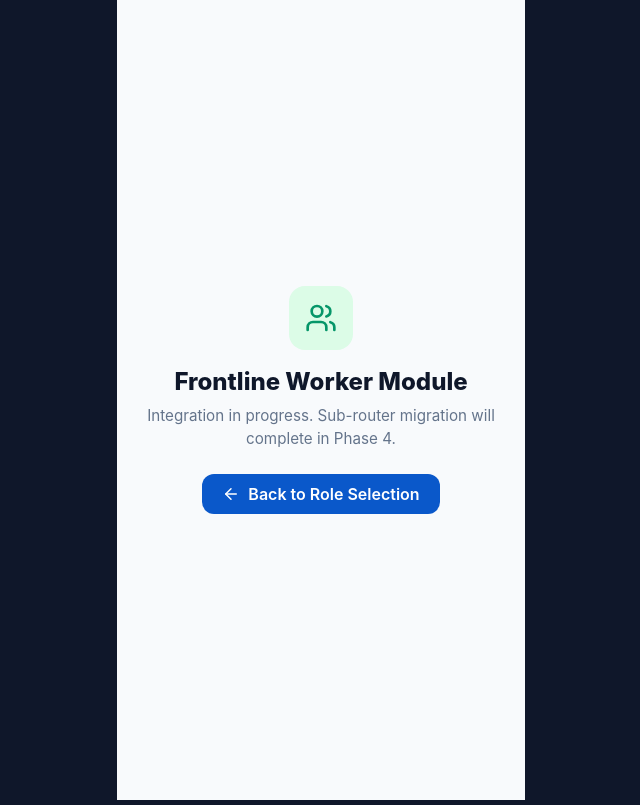
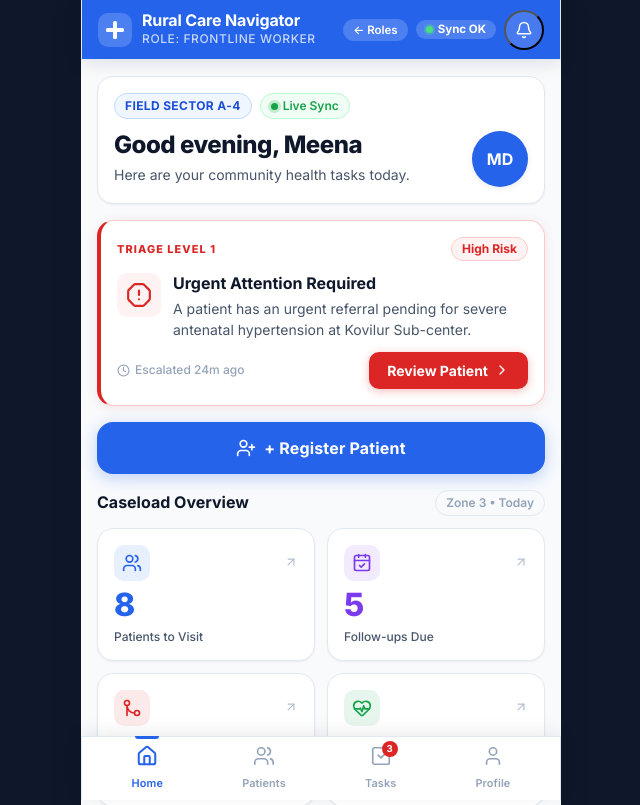
Before and after one commit to kpakaash-rgb/sih26133-rural-care-navigator, a React (Vite) app in the folder frontend/: page /worker/home in a window 1280 px wide. Shown: the top 805 px of the page, without its empty margins (319-959 px from the left). Built offline with nearby package versions, Linux system fonts and the light colour scheme.

Commit message:
feat: integrate worker app into unified PWA

```diff
--- a/frontend/src/App.jsx
+++ b/frontend/src/App.jsx
@@ -1,73 +1,9 @@
 import React from 'react'
-import { Routes, Route, Navigate, useNavigate } from 'react-router-dom'
-import { Users, ArrowLeft } from 'lucide-react'
+import { Routes, Route, Navigate } from 'react-router-dom'
 import RoleSelection from './pages/RoleSelection'
 import PatientApp from './pages/patient/PatientApp'
 import DoctorPlaceholder from './pages/doctor/DoctorPlaceholder'
-
-/**
- * Temporary Frontline Worker Module placeholder.
- * Replaced in Phase 4 when Worker routing is un-nested and integrated.
- */
-function WorkerPlaceholder() {
-  const navigate = useNavigate()
-
-  return (
-    <div style={{
-      minHeight: '100vh',
-      display: 'flex',
-      flexDirection: 'column',
-      alignItems: 'center',
-      justifyContent: 'center',
-      padding: '24px',
-      background: '#F8FAFC',
-      fontFamily: 'Inter, sans-serif',
-      textAlign: 'center',
-    }}>
-      <div style={{
-        width: 64,
-        height: 64,
-        borderRadius: 16,
-        background: '#DCFCE7',
-        color: '#059669',
-        display: 'flex',
-        alignItems: 'center',
-        justifyContent: 'center',
-        marginBottom: 16,
-      }}>
-        <Users size={32} />
-      </div>
-
-      <h1 style={{ fontSize: '1.5rem', fontWeight: 800, color: '#0F172A', marginBottom: 8 }}>
-        Frontline Worker Module
-      </h1>
-
-      <p style={{ color: '#64748B', maxWidth: 360, marginBottom: 24, fontSize: '0.95rem', lineHeight: 1.5 }}>
-        Integration in progress. Sub-router migration will complete in Phase 4.
-      </p>
-
-      <button
-        type="button"
-        onClick={() => navigate('/')}
-        style={{
-          display: 'inline-flex',
-          alignItems: 'center',
-          gap: 8,
-          padding: '10px 20px',
-          borderRadius: 12,
-          background: '#0A58CA',
-          color: '#FFFFFF',
-          border: 'none',
-          fontWeight: 600,
-          cursor: 'pointer',
-        }}
-      >
-        <ArrowLeft size={18} />
-        Back to Role Selection
-      </button>
-    </div>
-  )
-}
+import WorkerApp from './pages/worker/WorkerApp'
 
 /**
  * Root Application Router
@@ -75,8 +11,8 @@ function WorkerPlaceholder() {
  * Architecture:
  * /          → Role Selection (Patient / Doctor / Frontline Worker)
  * /patient/* → Patient Flow (Preserves all existing 21 screens and state transitions)
- * /doctor/*  → Doctor Module (Placeholder until Phase 3)
- * /worker/*  → Frontline Worker Module (Placeholder until Phase 4)
+ * /doctor/*  → Doctor Module (Placeholder until Phase 5)
+ * /worker/*  → Frontline Worker Module (Complete SPA flow)
  */
 function App() {
   return (
@@ -92,9 +28,8 @@ function App() {
       <Route path="/doctor" element={<DoctorPlaceholder />} />
       <Route path="/doctor/*" element={<DoctorPlaceholder />} />
 
-      {/* Frontline Worker Module Placeholder */}
-      <Route path="/worker" element={<WorkerPlaceholder />} />
-      <Route path="/worker/*" element={<WorkerPlaceholder />} />
+      {/* Frontline Worker Module */}
+      <Route path="/worker/*" element={<WorkerApp />} />
 
       {/* Catch-all Fallback */}
       <Route path="*" element={<Navigate to="/" replace />} />
--- a/frontend/src/pages/worker/WorkerApp.jsx
+++ b/frontend/src/pages/worker/WorkerApp.jsx
@@ -1,5 +1,6 @@
 import React from 'react'
-import { BrowserRouter, Routes, Route, Navigate } from 'react-router-dom'
+import { Routes, Route, Navigate } from 'react-router-dom'
+import './worker.css'
 import WorkerAppLayout         from './WorkerAppLayout'
 import LoginPage               from './pages/LoginPage'
 import HomePage                from './pages/HomePage'
@@ -12,21 +13,19 @@ import PatientSummaryPage      from './pages/PatientSummaryPage'
 import ReferPatientPage        from './pages/ReferPatientPage'
 
 /**
- * Root router for the Worker SPA.
- * Uses basename="/worker" so all routes are nested under /worker in the browser URL.
- * This component is mounted by worker-main.jsx in its own React root — it shares
- * nothing with the Patient App.jsx.
+ * Root router for the Frontline Worker sub-application.
+ * Mounted at `/worker/*` under the application's single top-level BrowserRouter.
  */
 export default function WorkerApp() {
   return (
-    <BrowserRouter basename="/worker">
+    <div className="worker-app-shell">
       <Routes>
-        {/* Public */}
-        <Route path="/login" element={<LoginPage />} />
+        {/* Public Standalone */}
+        <Route path="login" element={<LoginPage />} />
 
         {/* Authenticated layout shell */}
         <Route path="/" element={<WorkerAppLayout />}>
-          <Route index element={<Navigate to="/home" replace />} />
+          <Route index element={<Navigate to="/worker/home" replace />} />
           <Route path="home"             element={<HomePage />} />
           <Route path="patients"         element={<PatientsPage />} />
           <Route path="patient-summary"  element={<PatientSummaryPage />} />
@@ -39,8 +38,8 @@ export default function WorkerApp() {
         </Route>
 
         {/* Fallback → login */}
-        <Route path="*" element={<Navigate to="/login" replace />} />
+        <Route path="*" element={<Navigate to="/worker/login" replace />} />
       </Routes>
-    </BrowserRouter>
+    </div>
   )
 }
--- a/frontend/src/pages/worker/WorkerAppLayout.jsx
+++ b/frontend/src/pages/worker/WorkerAppLayout.jsx
@@ -1,5 +1,5 @@
 import React from 'react'
-import { Outlet, NavLink, useLocation } from 'react-router-dom'
+import { Outlet, NavLink, useLocation, useNavigate } from 'react-router-dom'
 import { Home, Users, CheckSquare, User, Bell } from 'lucide-react'
 
 /**
@@ -9,12 +9,13 @@ import { Home, Users, CheckSquare, User, Bell } from 'lucide-react'
  */
 export default function WorkerAppLayout() {
   const location = useLocation()
+  const navigate = useNavigate()
 
   const navItems = [
-    { to: '/home',     icon: Home,        label: 'Home' },
-    { to: '/patients', icon: Users,       label: 'Patients' },
-    { to: '/tasks',    icon: CheckSquare, label: 'Tasks', badge: 3 },
-    { to: '/profile',  icon: User,        label: 'Profile' },
+    { to: '/worker/home',     icon: Home,        label: 'Home' },
+    { to: '/worker/patients', icon: Users,       label: 'Patients' },
+    { to: '/worker/tasks',    icon: CheckSquare, label: 'Tasks', badge: 3 },
+    { to: '/worker/profile',  icon: User,        label: 'Profile' },
   ]
 
   return (
@@ -43,8 +44,31 @@ export default function WorkerAppLayout() {
           </div>
         </div>
 
-        {/* Sync status badge */}
+        {/* Sync status badge & Switch Role */}
         <div style={{ display: 'flex', alignItems: 'center', gap: 8 }}>
+          <button
+            type="button"
+            onClick={() => navigate('/')}
+            className="header-switch-role-btn"
+            title="Switch Role"
+            style={{
+              background: 'rgba(255,255,255,0.18)',
+              border: 'none',
+              borderRadius: 20,
+              color: 'white',
+              fontSize: '0.72rem',
+              fontWeight: 600,
+              padding: '4px 10px',
+              cursor: 'pointer',
+              display: 'flex',
+              alignItems: 'center',
+              gap: 4,
+              whiteSpace: 'nowrap',
+            }}
+          >
+            ← Roles
+          </button>
+
           <div style={{
             display: 'flex', alignItems: 'center', gap: 5,
             background: 'rgba(255,255,255,0.18)',
--- a/frontend/src/pages/worker/pages/HomePage.jsx
+++ b/frontend/src/pages/worker/pages/HomePage.jsx
@@ -106,28 +106,28 @@ export default function HomePage() {
           <button
             className="hd-review-btn"
             id="btn-review-patient"
-            onClick={() => navigate('/patient-summary')}
+            onClick={() => navigate('/worker/patient-summary')}
           >
             Review Patient <ChevronRight size={16} />
           </button>
         </div>
       </div>
 
-      {/* ΓöÇΓöÇ Register Patient ΓöÇΓöÇ */}
+      {/* ── Register Patient ── */}
       <button
         id="btn-register-patient"
         className="hd-register-btn"
-        onClick={() => navigate('/register-patient')}
+        onClick={() => navigate('/worker/register-patient')}
       >
         <UserPlus size={20} />
         + Register Patient
       </button>
 
-      {/* ΓöÇΓöÇ Caseload Overview ΓöÇΓöÇ */}
+      {/* ── Caseload Overview ── */}
       <section>
         <div className="hd-section-row">
           <h2 className="section-title">Caseload Overview</h2>
-          <span className="hd-zone-label">{worker.zone} ΓÇó Today</span>
+          <span className="hd-zone-label">{worker.zone} • Today</span>
         </div>
         <div className="hd-stats-grid">
           {caseloadStats.map((s) => (
@@ -135,7 +135,7 @@ export default function HomePage() {
               key={s.id}
               className="hd-stat-card"
               style={{ cursor: 'pointer' }}
-              onClick={() => navigate(s.id === 1 ? '/patients' : s.id === 4 ? '/tasks' : '/patients')}
+              onClick={() => navigate(s.id === 1 ? '/worker/patients' : s.id === 4 ? '/worker/tasks' : '/worker/patients')}
             >
               <div className="hd-stat-top">
                 <div className="hd-stat-icon" style={{ background: s.color + '1A', color: s.color }}>
@@ -152,7 +152,7 @@ export default function HomePage() {
         </div>
       </section>
 
-      {/* ΓöÇΓöÇ Field Route ΓöÇΓöÇ */}
+      {/* ── Field Route ── */}
       <div className="hd-route-card">
         <div className="hd-route-header">
           <div className="flex items-center gap-2">
@@ -173,7 +173,7 @@ export default function HomePage() {
         </div>
       </div>
 
-      {/* ΓöÇΓöÇ Today's Tasks ΓöÇΓöÇ */}
+      {/* ── Today's Tasks ── */}
       <section>
         <div className="hd-section-row">
           <div className="flex items-center gap-2">
@@ -182,7 +182,7 @@ export default function HomePage() {
           </div>
           <button
             className="hd-view-tasks-link"
-            onClick={() => navigate('/tasks')}
+            onClick={() => navigate('/worker/tasks')}
           >
             View Tasks <ChevronRight size={15} />
           </button>
--- a/frontend/src/pages/worker/pages/PatientSummaryPage.jsx
+++ b/frontend/src/pages/worker/pages/PatientSummaryPage.jsx
@@ -304,9 +304,9 @@ export default function PatientSummaryPage() {
         </div>
       </CollapsibleCard>
 
-      {/* ΓöÇΓöÇ Actions ΓöÇΓöÇ */}
+      {/* ── Actions ── */}
       <div className="ps-actions">
-        <button id="btn-refer-patient" className="ps-btn-primary" onClick={() => navigate('/refer-patient')}>
+        <button id="btn-refer-patient" className="ps-btn-primary" onClick={() => navigate('/worker/refer-patient')}>
           <Building2 size={19} />
           Refer Patient to PHC
           <ExternalLink size={16} style={{ marginLeft: 'auto' }} />
--- a/frontend/src/pages/worker/pages/ReferPatientPage.jsx
+++ b/frontend/src/pages/worker/pages/ReferPatientPage.jsx
@@ -146,7 +146,7 @@ export default function ReferPatientPage() {
         <button id="btn-track-referral" className="rr-submit-btn" style={{ marginTop: 0 }}>
           <Bell size={18} /> Track Referral
         </button>
-        <button className="rr-back-summary" onClick={() => navigate('/patient-summary')}>
+        <button className="rr-back-summary" onClick={() => navigate('/worker/patient-summary')}>
           <ArrowLeft size={15} /> Back to Patient Summary
         </button>
       </div>
--- a/frontend/src/pages/worker/pages/RegisterPatientPage.jsx
+++ b/frontend/src/pages/worker/pages/RegisterPatientPage.jsx
@@ -356,7 +356,7 @@ export default function RegisterPatientPage() {
             <button
               id="btn-start-screening"
               className="rp-start-btn"
-              onClick={() => navigate('/screening')}
+              onClick={() => navigate('/worker/screening')}
             >
               <ClipboardList size={18} />
               Start Screening
@@ -364,7 +364,7 @@ export default function RegisterPatientPage() {
 
             <button
               className="rp-back-dash"
-              onClick={() => navigate('/home')}
+              onClick={() => navigate('/worker/home')}
             >
               <ArrowLeft size={15} />
               Back to Dashboard
--- a/frontend/src/pages/worker/pages/ScreeningPage.jsx
+++ b/frontend/src/pages/worker/pages/ScreeningPage.jsx
@@ -111,10 +111,10 @@ export default function ScreeningPage() {
           <span className="sc-id-val">{patient.id}</span>
         </div>
         <div className="sc-submitted-actions">
-          <button className="sc-action-primary" onClick={() => navigate('/patient-summary')}>
+          <button className="sc-action-primary" onClick={() => navigate('/worker/patient-summary')}>
             View Health Summary
           </button>
-          <button className="sc-action-ghost" onClick={() => navigate('/home')}>
+          <button className="sc-action-ghost" onClick={() => navigate('/worker/home')}>
             Back to Dashboard
           </button>
           <button className="sc-action-ghost" onClick={() => { setSubmitted(false); setLoading(false) }}>
--- a/frontend/src/pages/worker/worker.css
+++ b/frontend/src/pages/worker/worker.css
@@ -59,35 +59,20 @@
   --transition-normal: 250ms ease;
 }
 
-/* ---------- Reset ---------- */
-*, *::before, *::after { box-sizing: border-box; margin: 0; padding: 0; }
-html { font-size: 16px; -webkit-tap-highlight-color: transparent; scroll-behavior: smooth; }
-body {
-  font-family: var(--font-family);
-  background-color: var(--color-bg);
-  color: var(--color-text-primary);
-  line-height: 1.5;
-  min-height: 100vh;
-  overflow-x: hidden;
-  -webkit-font-smoothing: antialiased;
-}
-#root {
+/* ---------- Worker Shell Container ---------- */
+.worker-app-shell {
   display: flex;
   flex-direction: column;
   min-height: 100vh;
+  width: 100%;
   max-width: 480px;
   margin: 0 auto;
   position: relative;
   background: var(--color-bg);
   box-shadow: var(--shadow-lg);
+  font-family: var(--font-family);
+  color: var(--color-text-primary);
 }
-img { display: block; max-width: 100%; }
-button { cursor: pointer; font-family: inherit; border: none; background: none; }
-a { text-decoration: none; color: inherit; }
-input, textarea, select { font-family: inherit; }
-::-webkit-scrollbar { width: 4px; }
-::-webkit-scrollbar-track { background: transparent; }
-::-webkit-scrollbar-thumb { background: var(--color-border-strong); border-radius: 4px; }
 
 /* ---------- Layout ---------- */
 .page { display: flex; flex-direction: column; min-height: 100vh; }
```
Also changed, not shown: frontend/src/pages/worker/pages/LoginPage.jsx (+19 -4 lines), frontend/src/pages/worker/pages/PatientsPage.jsx (+6 -6 lines), frontend/src/pages/worker/pages/ProfilePage.jsx (+27 -2 lines).
